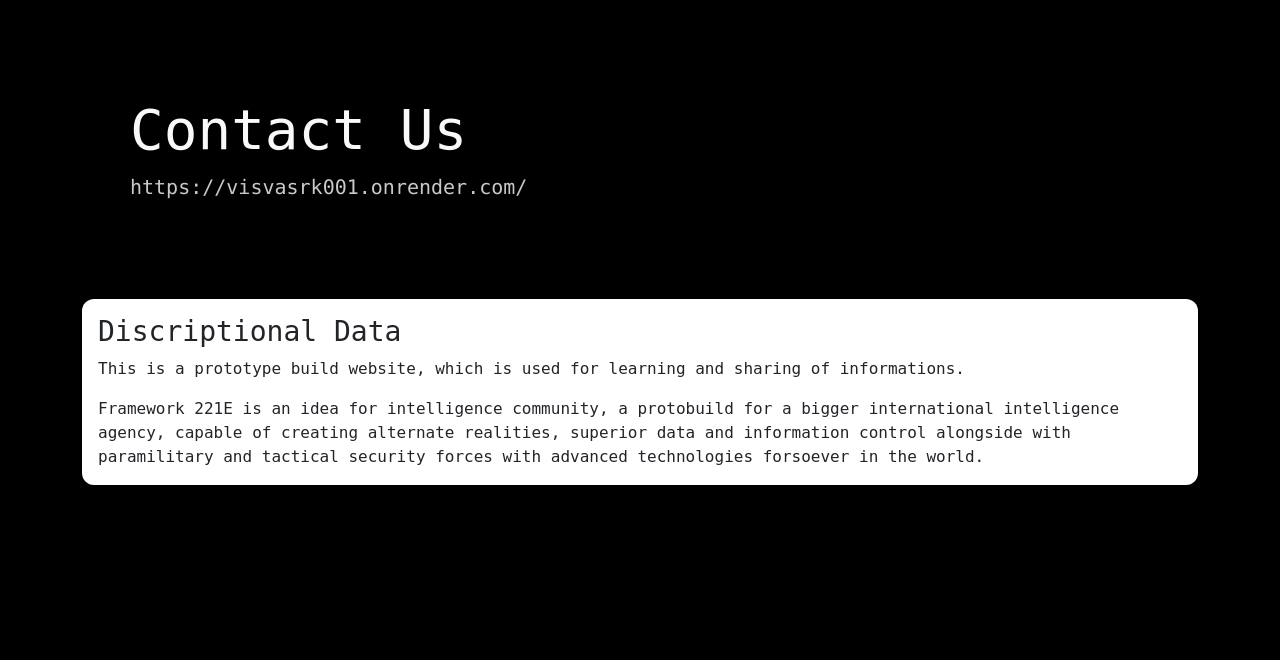
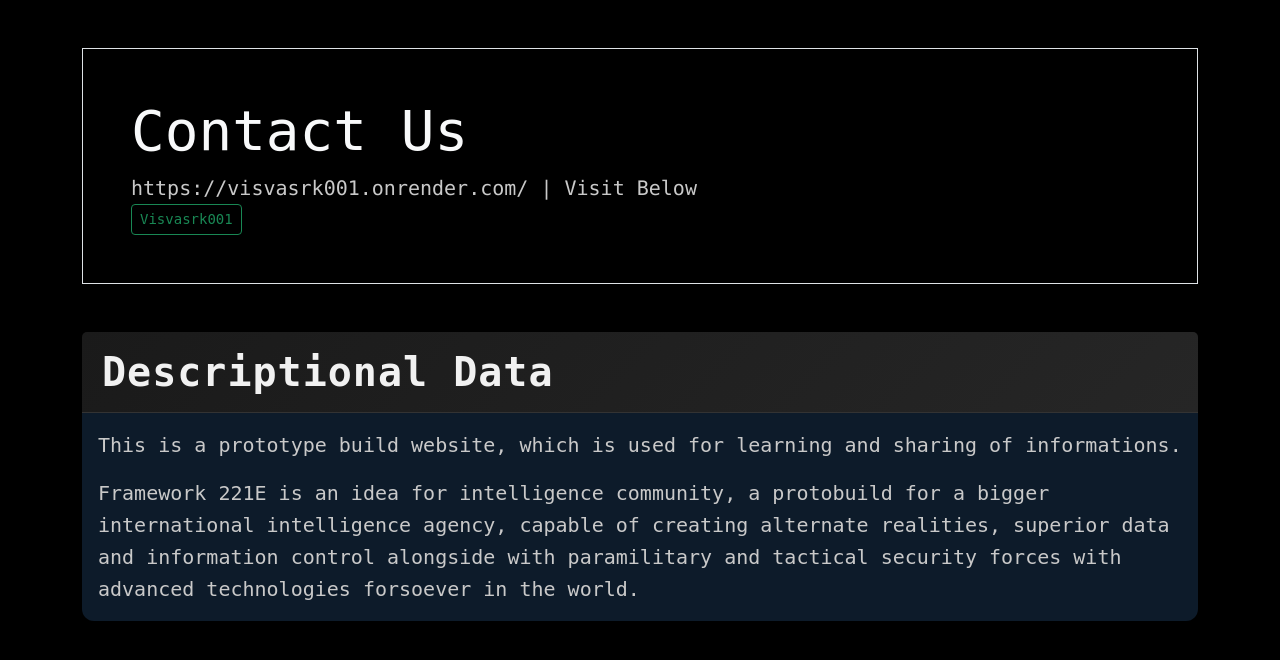
Before and after one commit to Visvasrk-221E/render, a Flask app: page /contact in a window 1280 px wide. Shown: the part 56-716 px from the top of the page. Run offline with Flask 3, Linux system fonts and the light colour scheme.

Commit message:
Modified index, about and contact

```diff
--- a/templates/about.html
+++ b/templates/about.html
@@ -16,7 +16,6 @@
   <div class="card-body">
     <p class="card-text lead">This is a prototype build website, which is used for learning and sharing of informations.</p>
     <p class="card-text lead">Framework 221E is an idea for intelligence community, a protobuild for a bigger international intelligence agency, capable of creating alternate realities, superior data and information control alongside with paramilitary and tactical security forces with advanced technologies forsoever in the world.</p>
-    <a href="https://visvasrk001.onrender.com/" class="btn btn-outline-success btn-lg">Visvasrk001</a>
   </div>
 </div>
 
--- a/templates/contact.html
+++ b/templates/contact.html
@@ -3,17 +3,20 @@
 {% block title %}Home{% endblock %}
 
 {% block content %}
-<div class="container-fluid p-5 bg-black text-light my-5">
+<div class="container-fluid p-5 bg-black border text-light my-5">
     <h1 class="display-4">Contact Us</h1>
-    <code class="lead">https://visvasrk001.onrender.com/</code><br>
+    <code class="lead">https://visvasrk001.onrender.com/ | Visit Below</code><br>
+    <a href="https://visvasrk001.onrender.com/" class="btn btn-outline-success btn-sm">Visvasrk001</a>
 
 </div>
 
-<div class="card">
+<div class="card bg-nightshade text-light">
+	<div class="card-header">
+		<h1 class="card-title display-6"> Descriptional Data </h1>
+	</div>
   <div class="card-body">
-    <h3 class="card-title">Discriptional Data</h3>
-    <p class="card-text">This is a prototype build website, which is used for learning and sharing of informations.</p>
-    <p class="card-text">Framework 221E is an idea for intelligence community, a protobuild for a bigger international intelligence agency, capable of creating alternate realities, superior data and information control alongside with paramilitary and tactical security forces with advanced technologies forsoever in the world.</p>
+    <p class="card-text lead">This is a prototype build website, which is used for learning and sharing of informations.</p>
+    <p class="card-text lead">Framework 221E is an idea for intelligence community, a protobuild for a bigger international intelligence agency, capable of creating alternate realities, superior data and information control alongside with paramilitary and tactical security forces with advanced technologies forsoever in the world.</p>
   </div>
 </div>
 
```
